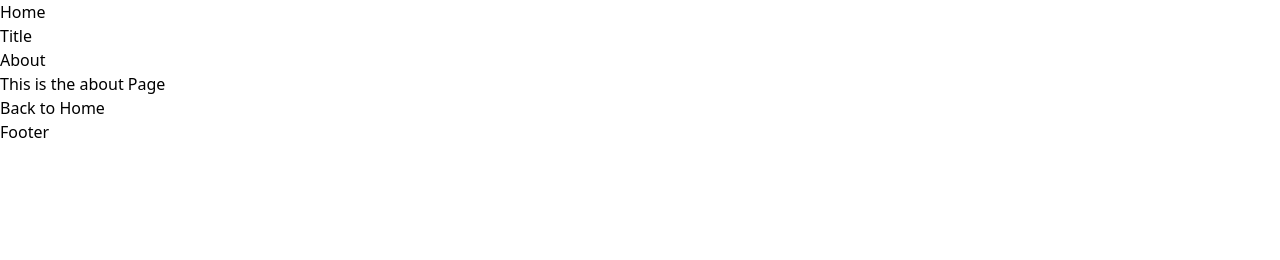
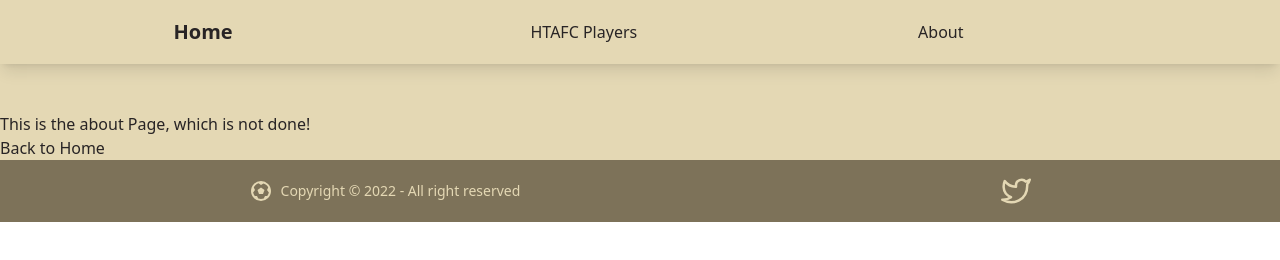
Before and after one commit to QualityPre/Huddersfield-Town-Fan-Site, a Gatsby site: page /about in a window 1280 px wide. Built offline with nearby package versions, Linux system fonts and the light colour scheme; Gatsby itself is replaced by a stand-in of ours.

Commit message:
made basic components

```diff
--- a/package.json
+++ b/package.json
@@ -15,10 +15,12 @@
     "clean": "gatsby clean"
   },
   "dependencies": {
+    "daisyui": "^2.13.2",
     "gatsby": "^4.10.3",
     "normalize.css": "^8.0.1",
     "react": "^17.0.1",
-    "react-dom": "^17.0.1"
+    "react-dom": "^17.0.1",
+    "react-icons": "^4.3.1"
   },
   "devDependencies": {
     "@babel/core": "^7.17.8",
--- a/src/components/Footer.js
+++ b/src/components/Footer.js
@@ -1,5 +1,19 @@
 import React from 'react';
+import { BiFootball } from 'react-icons/bi';
+import { FiTwitter } from 'react-icons/fi';
 
-const Footer = () => <div>Footer</div>;
+const Footer = () => (
+    <footer className="footer flex flex-1 justify-around items-center p-4 bg-neutral text-neutral-content">
+        <div className="items-center grid-flow-col">
+            <BiFootball className='text-2xl lg:text-4xl"' />
+            <p>Copyright © 2022 - All right reserved</p>
+        </div>
+        <div className="grid-flow-col gap-4 md:place-self-center md:justify-self-end">
+            <a>
+                <FiTwitter className=" text-2xl lg:text-3xl" />
+            </a>
+        </div>
+    </footer>
+);
 
 export default Footer;
--- a/src/components/Layout.js
+++ b/src/components/Layout.js
@@ -5,11 +5,10 @@ import Navbar from './Navbar';
 
 export default function Layout({ children }) {
     return (
-        <>
+        <div data-theme="retro">
             <Navbar />
             {children}
-
             <Footer />
-        </>
+        </div>
     );
 }
--- a/src/components/Navbar.js
+++ b/src/components/Navbar.js
@@ -1,19 +1,38 @@
+/* eslint-disable jsx-a11y/no-noninteractive-tabindex */
+/* eslint-disable jsx-a11y/label-has-associated-control */
 import React from 'react';
+import { FaBars } from 'react-icons/fa';
 import { Link } from 'gatsby';
 
 const Navbar = () => (
-    <nav>
-        <ul>
-            <li>
-                <Link to="/">Home</Link>
-            </li>
-            <li>
-                <Link to="/">Title</Link>
-            </li>
-            <li>
-                <Link to="/about">About</Link>
-            </li>
-        </ul>
+    <nav className="navbar mb-12 shadow-lg text-netural-content  ">
+        <div className="md:container mx-auto flex justify-around">
+            <div className="px-2 mx-2">
+                <div className="dropdown">
+                    <label tabIndex="0" className="btn btn-ghost lg:hidden">
+                        <FaBars />
+                    </label>
+                    <ul
+                        tabIndex="0"
+                        className="menu menu-compact dropdown-content mt-3 p-2 shadow bg-base-100 rounded-box w-52"
+                    >
+                        <li>
+                            <Link to="/about">About</Link>
+                        </li>
+                    </ul>
+                </div>
+                <a className="btn btn-ghost normal-case text-xl">Home</a>
+            </div>
+
+            <p> HTAFC Players</p>
+            <div className="hidden lg:block pr-40 ">
+                <ul className="menu menu-horizontal p-0">
+                    <li>
+                        <Link to="/about">About</Link>
+                    </li>
+                </ul>
+            </div>
+        </div>
     </nav>
 );
 
--- a/src/pages/about.js
+++ b/src/pages/about.js
@@ -3,7 +3,7 @@ import React from 'react';
 
 const AboutPage = () => (
     <div>
-        <p>This is the about Page</p>
+        <p>This is the about Page, which is not done!</p>
         <Link to="/">Back to Home</Link>
     </div>
 );
--- a/src/pages/index.js
+++ b/src/pages/index.js
@@ -1,5 +1,20 @@
 import React from 'react';
 
 export default function IndexPage() {
-    return <h1 className="text-3xl font-bold underline">Hello world!</h1>;
+    return (
+        <div className="px-5 md:container md:mx-auto py-10">
+            <div className="card lg:card-side bg-base-100 shadow-xl">
+                <figure>
+                    <img src="https://api.lorem.space/image/album?w=400&h=400" alt="Album" />
+                </figure>
+                <div className="card-body">
+                    <h2 className="card-title">New album is released!</h2>
+                    <p>Click the button to listen on Spotiwhy app.</p>
+                    <div className="card-actions justify-end">
+                        <button className="btn btn-primary">Listen</button>
+                    </div>
+                </div>
+            </div>
+        </div>
+    );
 }
--- a/tailwind.config.js
+++ b/tailwind.config.js
@@ -3,5 +3,6 @@ module.exports = {
     theme: {
         extend: {},
     },
-    plugins: [],
+    // eslint-disable-next-line global-require
+    plugins: [require('daisyui')],
 };
```
Also changed, not shown: 1 other file.
